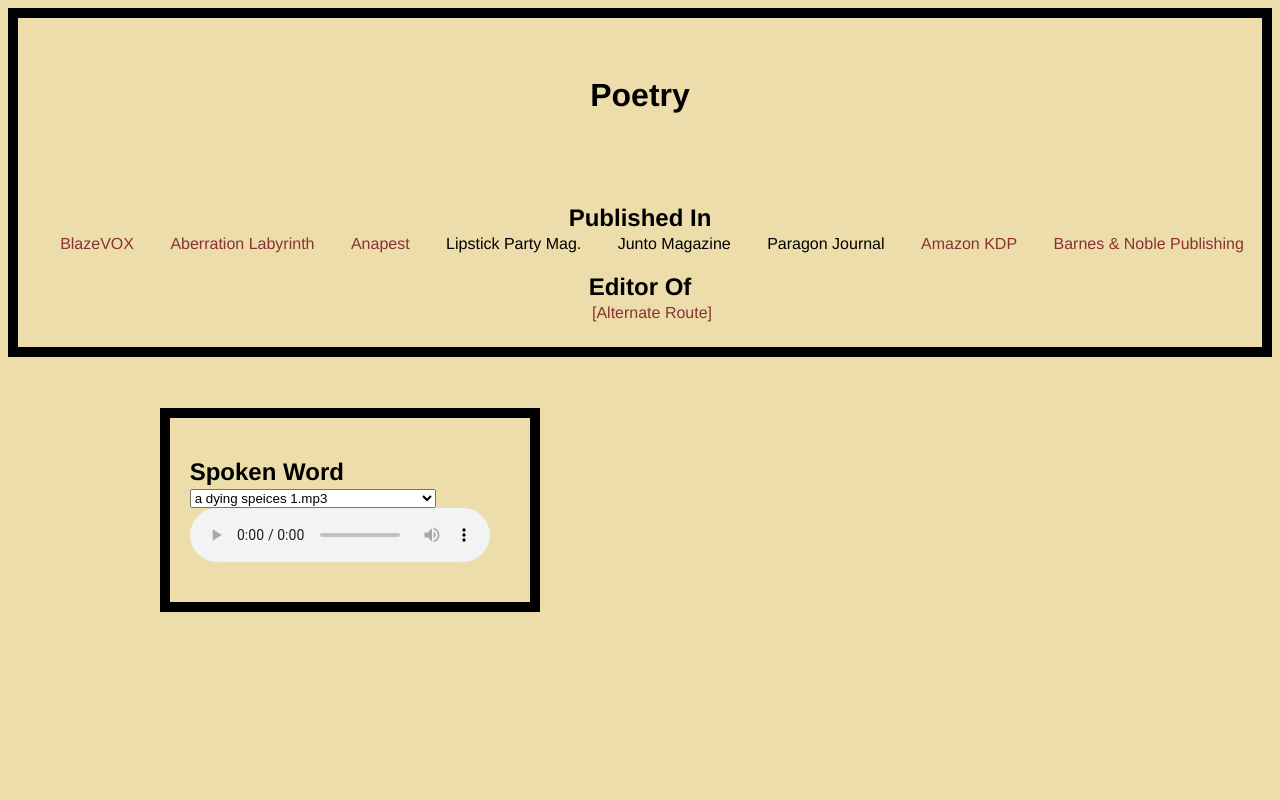
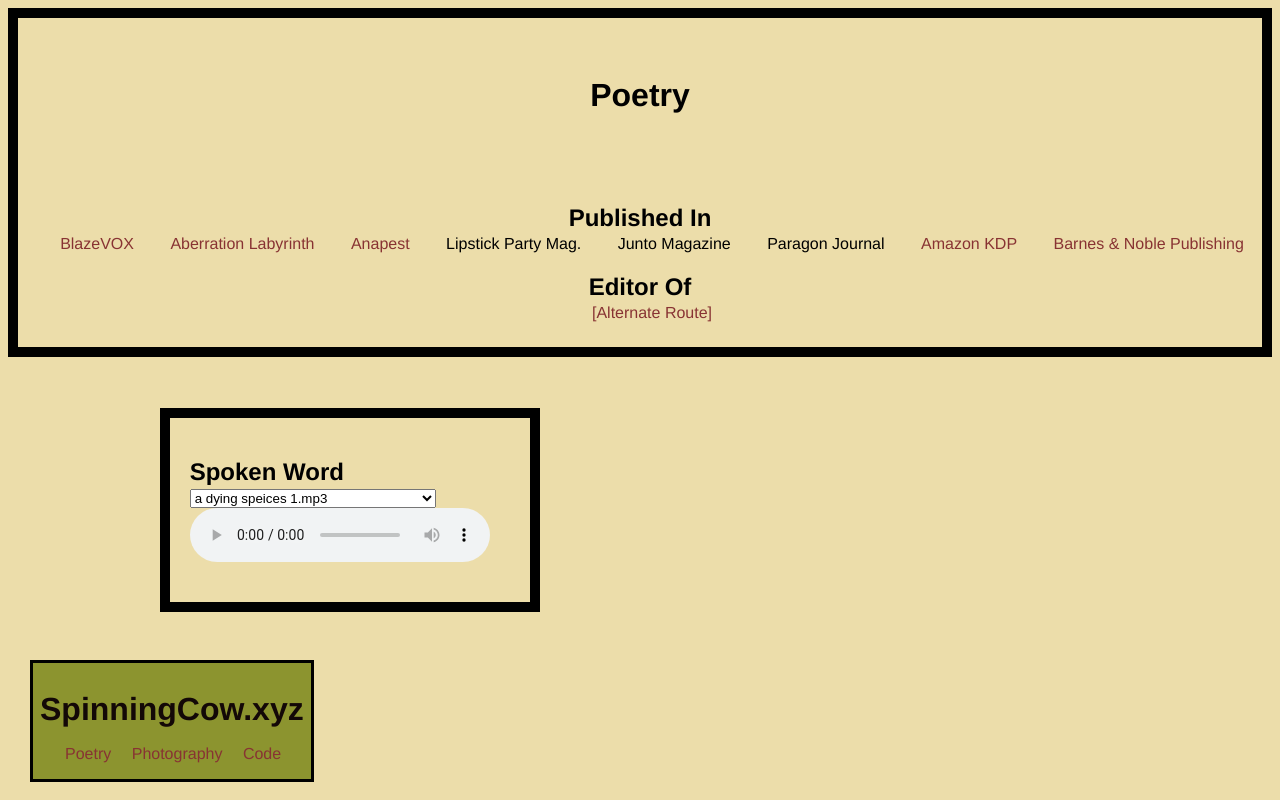
Before and after one commit to bananaboiii-53/spinning-cows, a plain HTML site: page poetry.html in a window 1280 px wide. Drawn offline with nearby package versions, Linux system fonts and the light colour scheme.

Commit message:
CSS adjustments to spinning cow text. On all pages now, for navigation.

```diff
--- a/poetry.html
+++ b/poetry.html
@@ -81,6 +81,15 @@
 
     </div>
 
+    <div class="spinningcow center bottomTitle"><a href="index.html"><h1>SpinningCow.xyz</h1></a></div>
+    <div class="bottomMenu">
+      <ul>
+        <li><a href="poetry.html">Poetry</a></li>
+        <li><a href="https://starrandco.zenfolio.com/">Photography</a></li>
+        <li><a href="https://github.com/mkstarr">Code</a></li>
+      </ul>
+    </div>
+
   </body>
   <script type="text/javascript">
     audio = $("#player");
--- a/style.css
+++ b/style.css
@@ -126,11 +126,11 @@ a{
 }
 
 a:link{
-	color: #883333;
+	color: #130807;
 }
 
 a:visited{
-	color: #98a24b;
+	color: #fdeebb;
 }
 
 a:hover{
```
Also changed, not shown: index.html (+1 -1 lines).
